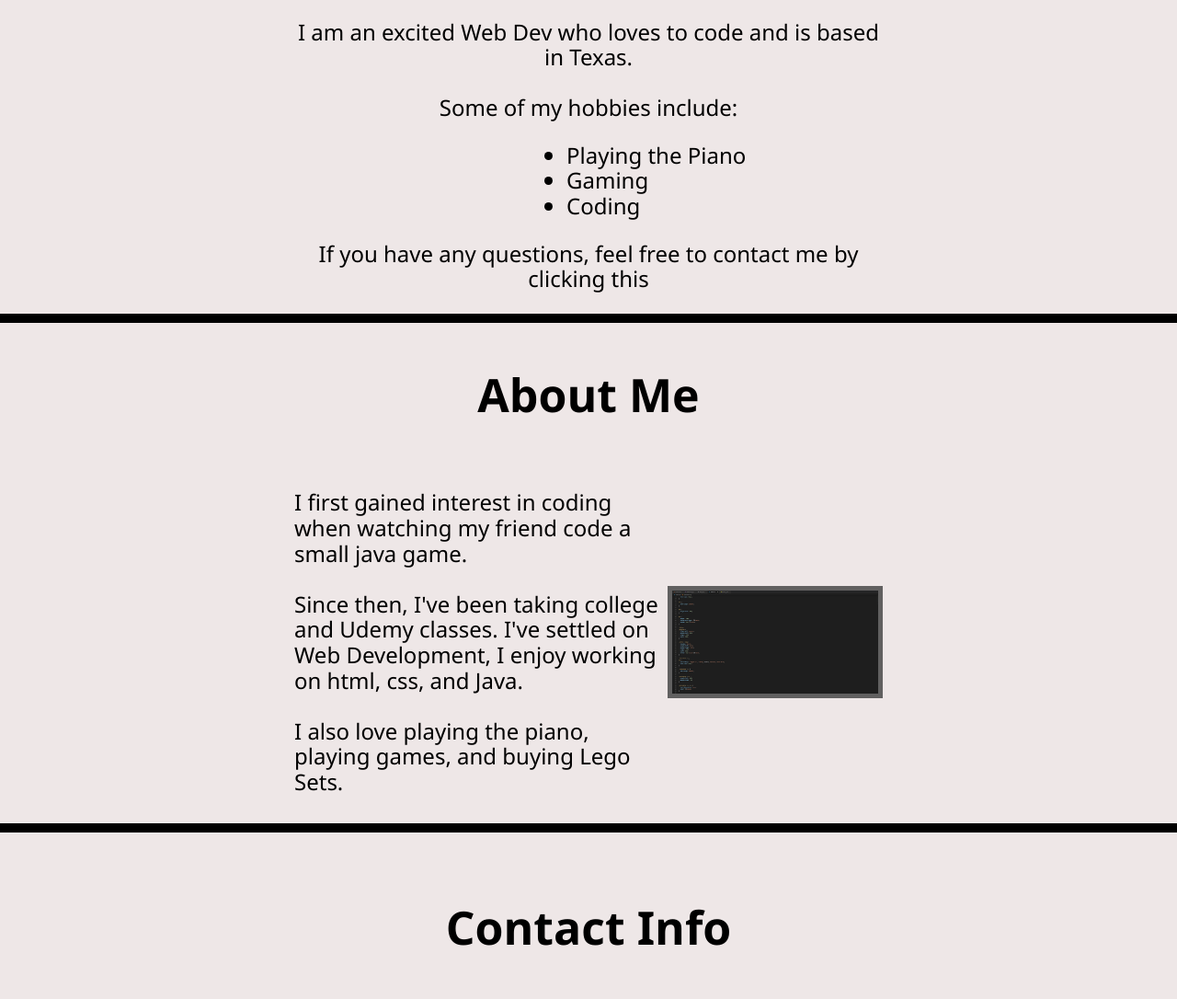
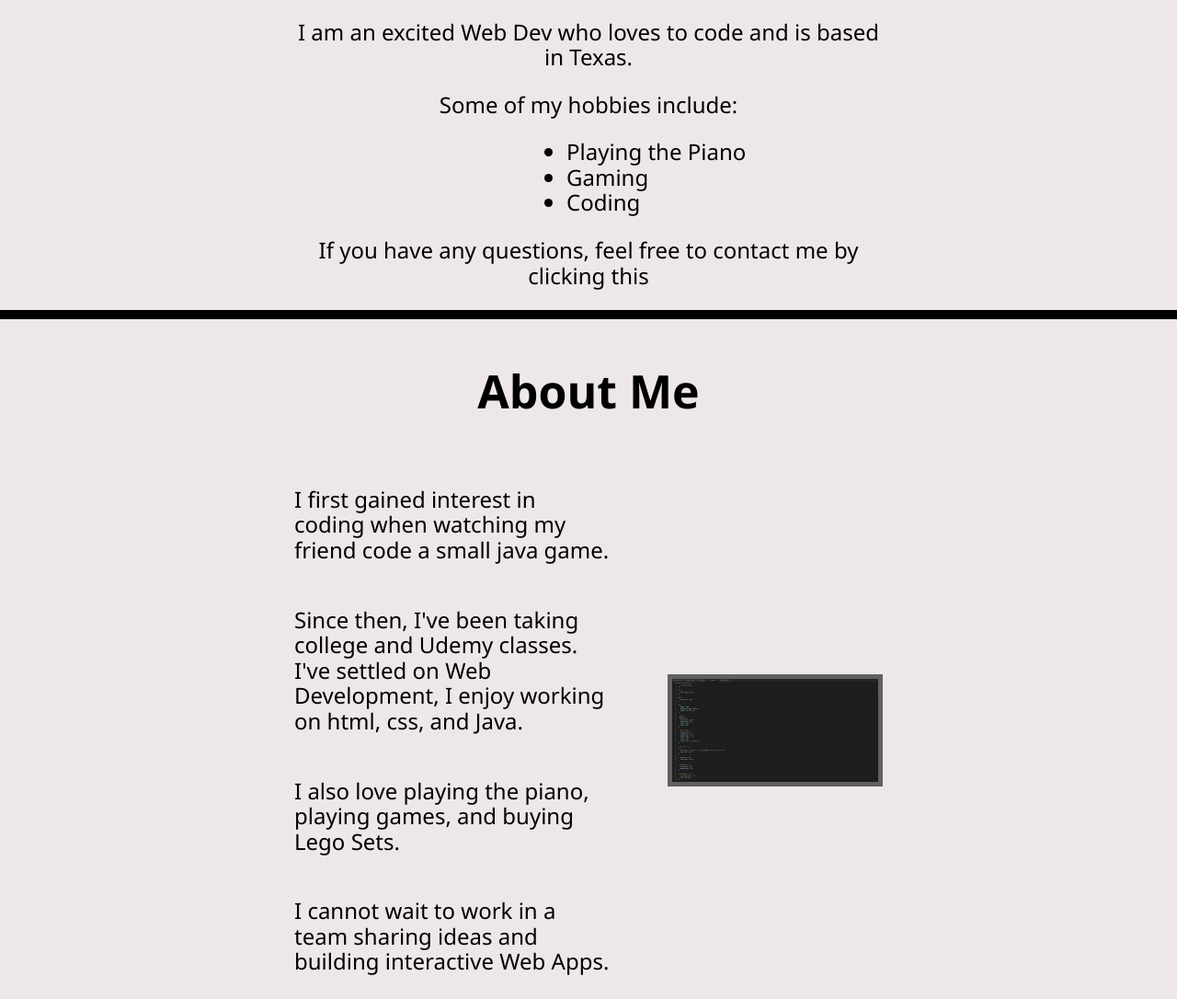
Before and after one commit to NathanWebDev/nathansportfoliov1, a plain HTML site: page index.html in a window 1280 px wide. Shown: the part 730-1816 px from the top of the page at 92% size. Drawn offline with nearby package versions, Linux system fonts and the light colour scheme.

Commit message:
Fixed html and Css errors

```diff
--- a/index.html
+++ b/index.html
@@ -4,22 +4,23 @@
     <meta charset="UTF-8">
     <meta name="viewport" content="width=device-width, initial-scale=1.0">
     <link type="text/css" rel="stylesheet" href="normalize.css" />
-    <link tpye="text/css" rel="stylesheet" href="main.css" />
+    <link rel="stylesheet" href="main.css" />
     <title>Nathan's Portfolio Version 1</title>
 </head>
     <body>
+        <main>
         <!--Header html-->
         <header>
             <h1>Nathan's Portfolio</h1>
         </header>
-            <hr></hr>
+            <hr>
         <!--Intro Section html-->
         <section class="intro">
             <h2>Hello, the name is Nathan</h2>
-            <img src="Images/Selfie Pic.jpg" alt="myface">
-            <div class="introinfo">
-                <p>I am an excited Web Dev who loves to code and is based in Texas.<br></br>
-                Some of my hobbies include:
+            <img src="Images/Selfiepic.jpg" alt="myface">
+            <article class="introinfo">
+                <p>I am an excited Web Dev who loves to code and is based in Texas.</p>
+                <p>Some of my hobbies include:
                 </p>
                 <ul>
                     <li>Playing the Piano</li>
@@ -27,22 +28,25 @@
                     <li>Coding</li>
                 </ul>
                 <p>If you have any questions, feel free to contact me by clicking <a href="#contact">this</a></p>
-            </div>
+            </article>
         </section>
-            <hr></hr>
+            <hr>
         <!--About Me Section html-->
         <section class="aboutme">
             <h3>About Me</h3>
-            <div class="aboutmealign">
-                <p>I first gained interest in coding when watching my friend code a small java game.<br></br>
-                Since then, I've been taking college and Udemy classes. I've settled on Web Development, I enjoy
-                working on html, css, and Java.<br></br>
-                I also love playing the piano, playing games, and buying Lego Sets.
+            <article class="aboutmealign">
+                <div class="spacing">
+                <p>I first gained interest in coding when watching my friend code a small java game.</p>
+                <p>Since then, I've been taking college and Udemy classes. I've settled on Web Development, I enjoy
+                working on html, css, and Java.</p>
+                <p>I also love playing the piano, playing games, and buying Lego Sets.
                 </p>
-                <img src="Images/Aboutme Pic.PNG" alt="code">
-            </div>
+                <p>I cannot wait to work in a team sharing ideas and building interactive Web Apps.</p>
+                </div>
+                <img src="Images/Aboutmepic.PNG" alt="code">
+            </article>
         </section>
-            <hr></hr>
+            <hr>
         <!--Contact Info html-->
         <section class="contactinfo">
             <h4 id="contact">Contact Info</h4>
@@ -51,14 +55,15 @@
                         <li><a href="https://www.linkedin.com/in/nathan-cutter-84a873154/">Linkedin</a></li>
                         <li><a href="https://github.com/NathanWebDev">Github</a></li>
                     </ol>
-                <iframe src="https://www.google.com/maps/embed?pb=!1m18!1m12!1m3!1d214587.59997454108!2d-96.87163371326236!3d32.820586551449146!2m3!1f0!2f0!3f0!3m2!1i1024!2i768!4f13.1!3m3!1m2!1s0x864c19f77b45974b%3A0xb9ec9ba4f647678f!2sDallas%2C%20TX!5e0!3m2!1sen!2sus!4v1611358114851!5m2!1sen!2sus" width="600" height="450" frameborder="0" style="border:0;" allowfullscreen="" aria-hidden="false" tabindex="0">
+                <iframe src="https://www.google.com/maps/embed?pb=!1m18!1m12!1m3!1d214587.59997454108!2d-96.87163371326236!3d32.820586551449146!2m3!1f0!2f0!3f0!3m2!1i1024!2i768!4f13.1!3m3!1m2!1s0x864c19f77b45974b%3A0xb9ec9ba4f647678f!2sDallas%2C%20TX!5e0!3m2!1sen!2sus!4v1611358114851!5m2!1sen!2sus" width="600" height="450" style="border:0;" allowfullscreen="" aria-hidden="false" tabindex="0">
                 </iframe>
             <p>Thank you for checking out my Portfolio!</p>
         </section>
-            <hr></hr>
+            <hr>
             <!--Footer html-->
             <footer>
                 <p>A website by Nathan Cutter</p>
             </footer>
-        </body>
+        </main>
+    </body>
 </html>
--- a/main.css
+++ b/main.css
@@ -29,6 +29,7 @@ hr {
 .intro,
 .aboutme,
 .contactinfo {
+  padding: auto;
   align-self: center;
   margin-left: 25%;
   height: 50%;
@@ -72,9 +73,11 @@ ul {
   justify-content: center;
 }
 
-.aboutmealign > p {
-  height: 65%;
-  width: 65%;
+.aboutmealign > .spacing > p {
+  display: inline-flex;
+  flex-direction: column;
+  height: 75%;
+  width: 85%;
   font-family: "Segoe UI", Tahoma, Geneva, Verdana, sans-serif;
   font-size: 24px;
 }
```
Also changed, not shown: Images/Aboutmepic.PNG (added), Images/Selfiepic.jpg (added).
